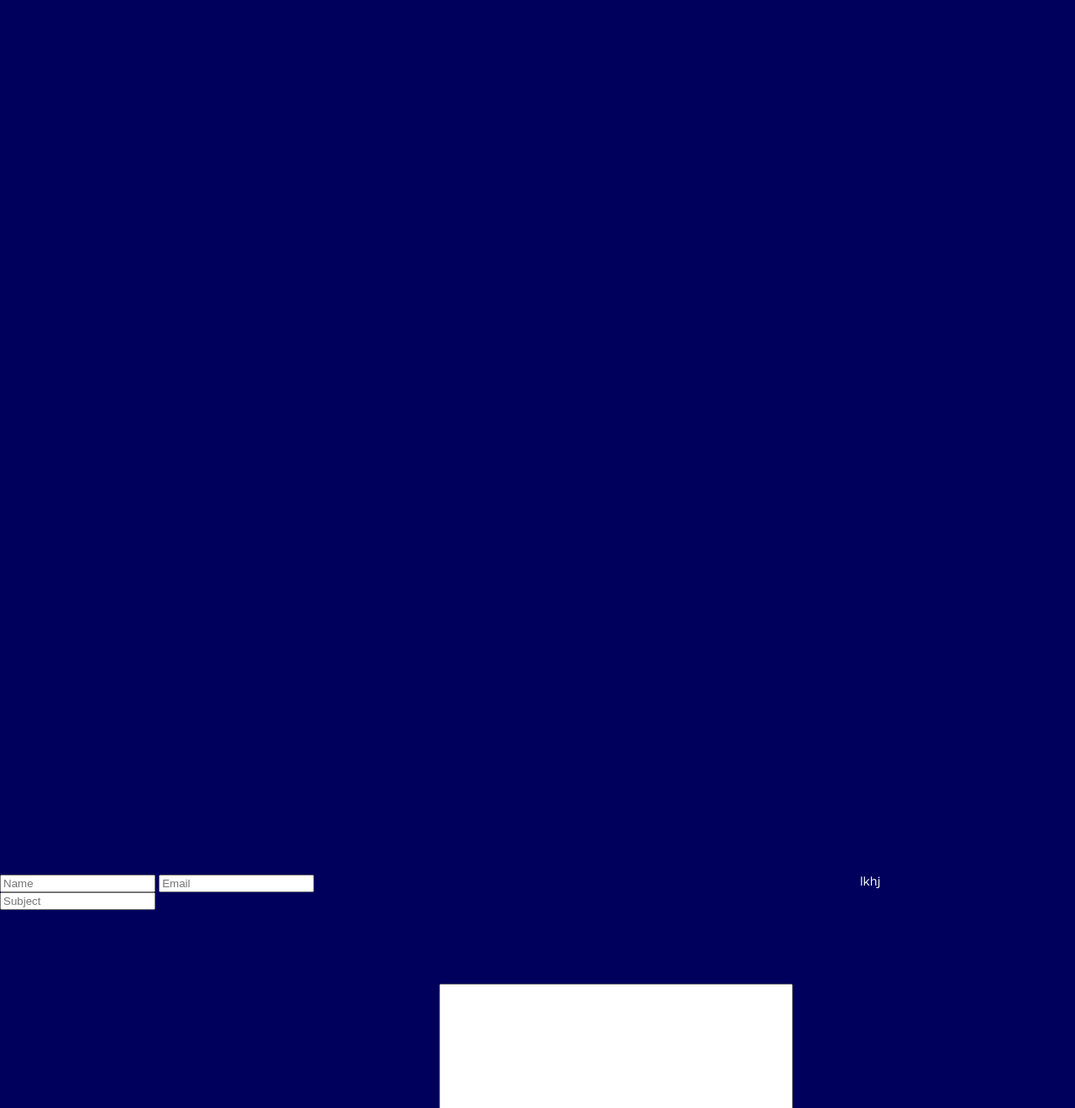
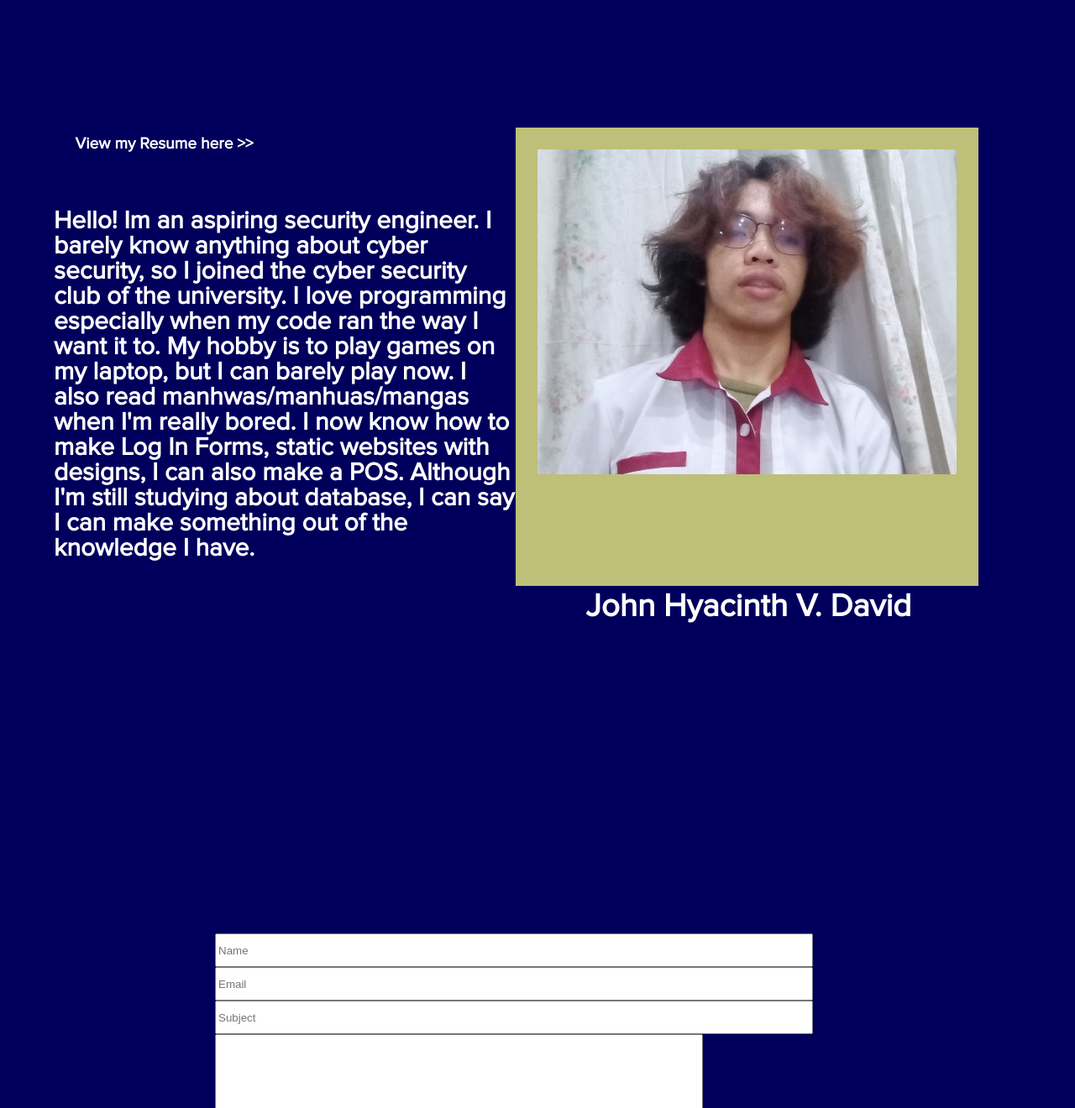
Before and after one commit to LucNotFound/Portfolio, a plain HTML site: page index.html in a window 1280 px wide. Shown: the part 1480-2800 px from the top of the page at 84% size. Drawn offline with Linux system fonts and the light colour scheme.

Commit message:
AboutPageDone

```diff
--- a/css/style.css
+++ b/css/style.css
@@ -7,8 +7,6 @@
 
 html {
   scroll-behavior: smooth;
-  padding: 0;
-  margin: 0;
   text-decoration: none;
   list-style: none;
   color: white;
@@ -32,48 +30,17 @@ body {
     "intropage"
     "projpage"
     "aboutpage"
-    "contactpage"
+    "contactpage";
 }
 
 nav {
   display: grid;
-  width: 1503.2px;
-  grid-template-columns: 50% auto;
+  width: 100vw;
+  grid-template-columns: 48vw 48vw;
   grid-template-rows: 100%;
   grid-template-areas: "log navbar";
   position: fixed;
 }
-
-footer {
-  margin: 0 0 0 0;
-  background: rgba(31, 193, 223, 1);
-
-}
-
-#footer-container {
-  display: grid;
-  grid-template-columns: auto auto;
-  grid-template-rows: 100%;
-  grid-template-areas: "ftxt ficon";
-}
-
-#ftxt-container {
-  grid-area: ftxt;
-  padding: 0 0 0 50px;
-}
-
-#icon-container {
-  grid-area: ficon;
-  display: grid;
-  grid-template-columns: 1fr 1fr 1fr 1fr;
-  gap: 0px;
-}
-.icn img {
-  width: 30px;
-  margin: 0 80px 0 80px;
-
-}
-
 
 #btn-container {
   grid-area: navbar;
@@ -155,8 +122,8 @@ footer {
 }
 
 #intro #nem {
-  font-size: 20px;
-  padding: 20px 0 0 0;
+  font-size: 2vw;
+  padding: 1vw 0 0 0;
   margin: 0;
 }
 
@@ -167,7 +134,7 @@ footer {
 }
 
 #intro #content h1 {
-  font-size: 100px;
+  font-size: 7vw;
 }
 
 #intro #q1 {
@@ -184,6 +151,7 @@ footer {
 }
 #intro #info {
   margin: 0%;
+  font-size: 1vw;
 }
 
 /* ------------------------------------------ End of Intro Style ------------------------------------------ */
@@ -192,14 +160,12 @@ footer {
 
 #projects {
   grid-area: projpage;
-
 }
 
 #project-page-container {
   display: grid;
   grid-template-columns: 100%;
-  grid-template-areas:
-  "pcontent";
+  grid-template-areas: "pcontent";
 }
 
 #project-page-container #content {
@@ -283,7 +249,7 @@ footer {
   border: none;
 }
 
-#project3-btn{
+#project3-btn {
   position: relative;
   font-size: 20px;
   border-radius: 30px;
@@ -293,10 +259,9 @@ footer {
   border: none;
 }
 
-.proj-btn{
+.proj-btn {
   background-color: #00005c;
   color: #00005c;
-
 }
 
 .proj-btn:hover {
@@ -305,7 +270,6 @@ footer {
 }
 
 .proj-btn:active {
-
   background-color: #1fc1df;
 }
 
@@ -315,15 +279,89 @@ footer {
 
 #about_me {
   grid-area: aboutpage;
-  display: grid;
-  grid-template-rows: 120px 1fr;
-  border-color: #b99976;
-
 }
 
+#about_me #content-container {
+  display: grid;
+  grid-template-columns: 48vw 48vw;
+  grid-template-rows: 100%;
+  grid-template-areas: "txts me";
+}
 
+#about_me #txt-content {
+  grid-area: txts;
+  display: grid;
+  height: 100%;
+  grid-template-rows: 15% 85%;
+  grid-template-areas:
+    "resume"
+    "iam";
+}
 
+#resume-area {
+  grid-area: resume;
+  display: flex;
+  padding: 2vw 0 0 7vw;
+}
 
+#resume-area h2 {
+  font-size: 1.5vw;
+}
+
+#rb-area {
+  padding: 1vh 0 0 0;
+}
+
+#resume-btn {
+  position: relative;
+  font-size: 1vw;
+  border-radius: 3vw;
+  height: 3vw;
+  width: 12vw;
+  border: none;
+  padding: 0 0 0 0;
+  background-color: #00005c;
+  color: #00005c;
+}
+
+#resume-btn:hover {
+  box-shadow: 0 0 12px #000000;
+  color: #fffafa;
+}
+
+#info-area {
+  grid-area: iam;
+  font-size: 2vw;
+  font-weight: 1vw;
+  padding: 0 0 0 5vw;
+}
+
+#about_me #img-content {
+  grid-area: me;
+  display: grid;
+  padding: 4vh 5vw 0 0;
+  grid-template-rows: 65vh;
+  grid-template-areas:
+    "picko"
+    "name";
+}
+
+#about_me #picture {
+  grid-area: picko;
+  height: 100%;
+  padding: 2vw 0 0 2vw;
+  background-color: #bebf79;
+}
+
+#img-content #nem {
+  grid-area: name;
+  font-size: 2vw;
+  padding: 0 0 0 6.5vw;
+}
+
+#about_me #picture img {
+  width: 39vw;
+}
 
 /* ------------------------------------------ End of About Me Style ------------------------------------------ */
 
@@ -332,6 +370,7 @@ footer {
 #contacts {
   grid-area: contactpage;
 
+  width: 100%;
   background: rgb(0, 0, 92);
   background: linear-gradient(
     180deg,
@@ -341,64 +380,52 @@ footer {
 }
 
 #contact-page-container {
-  display: grid;
-  grid-template-columns: 100%;
-  grid-template-rows: 20% auto;
-  grid-template-areas:
-    "atitle"
-    "aconts";
-}
-
-#contact-page-container #title {
-  grid-area: atitle;
-  width: 678px;
-  text-transform: uppercase;
-  padding: 65px 0px 0px 500px;
-  margin: 0 0 0 49.4vw;
-  font-size: 30px;
-  background-color: #b99976;
-}
-
-#contact-page-container #contact-info {
-  grid-area: aconts;
-  height: 611.2px;
-
-  display: grid;
-  grid-template-columns: 80% 20%;
-  grid-template-rows: 100%;
-
-  grid-template-areas: "cmessage icons";
-}
-
-#contact-page-container #message {
-  display: grid;
-  grid-template-rows: 100%;
-  grid-template-columns: 1.2fr 1fr;
-}
-
-#contact-page-container #message #messbox {
-  padding: 80px 80px 0px 80px;
-  display: grid;
-  grid-template-rows: 50% 50%;
-}
-
-#contact-page-container #messbox #mess-area {
-  padding: 50px 0 0 0;
+  padding: 15vw 0 0 20vw;
 }
 
 #message {
-  resize: none;
+  display: grid;
+  grid-template-rows: 15vh 20vh 1vh;
 }
 
-#submit-btn {
-  padding: 0px 0px 0px 143px;
+#sender-info{
+  display: grid;
+  grid-template-rows: 5vh 5vh 5vh;
 }
 
-#submit {
-  border: none;
-  height: 50px;
-  width: 100px;
-  border-radius: 50px;
+#sender-info input[type="text"]{
+  width: 55vw;
 }
 
+
+
 /* ------------------------------------------ End of Contact Style ------------------------------------------ */
+
+
+footer {
+  margin: 0 0 0 0;
+  background: rgba(31, 193, 223, 1);
+}
+
+#footer-container {
+  display: grid;
+  grid-template-columns: auto auto;
+  grid-template-rows: 3vh;
+  grid-template-areas: "ftxt ficon";
+}
+
+#ftxt-container {
+  grid-area: ftxt;
+  padding: 0 0 0 50px;
+}
+
+#icon-container {
+  grid-area: ficon;
+  display: grid;
+  grid-template-columns: 1fr 1fr 1fr 1fr;
+  gap: 0px;
+}
+.icn img {
+  width: 30px;
+  margin: 0 80px 0 80px;
+}
--- a/index.html
+++ b/index.html
@@ -101,7 +101,43 @@
     </section>
 
     <section class="page" id="about_me">
-      <div id="content-container"></div>
+      <div id="content-container">
+        <div id="txt-content">
+          <div id="resume-area">
+            <div id="rtxt-area">
+              <h2>View my Resume here >> </h2>
+            </div>
+            <div id="rb-area">
+              <a
+                href="https://github.com/LucNotFound/IPT-JavaGUI"
+                target="_blank"
+              >
+                <button id="resume-btn">View Resume</button></a
+              >
+            </div>
+          </div>
+
+          <div id="info-area">
+            <h3>
+              Hello! Im an aspiring security engineer. I barely know anything
+              about cyber security, so I joined the cyber security club of the
+              university. I love programming especially when my code ran the way
+              I want it to. My hobby is to play games on my laptop, but I can
+              barely play now. I also read manhwas/manhuas/mangas when I'm
+              really bored. I now know how to make Log In Forms, static websites
+              with designs, I can also make a POS. Although I'm still studying
+              about database, I can say I can make something out of the
+              knowledge I have.
+            </h3>
+          </div>
+        </div>
+        <div id="img-content">
+          <div id="picture">
+            <img src="assets/IMG_20231007_205016.jpg" alt="me" />
+          </div>
+          <div id="nem"><h1>John Hyacinth V. David</h1></div>
+        </div>
+      </div>
     </section>
 
     <section class="page" id="contacts">
@@ -118,7 +154,7 @@
                 <textarea
                   name="message"
                   id="message"
-                  cols="50"
+                  cols="70"
                   rows="10"
                 ></textarea>
               </div>
@@ -127,7 +163,6 @@
               </div>
             </div>
           </div>
-          <div id="contact-icons">lkhj</div>
         </div>
       </div>
     </section>
```
